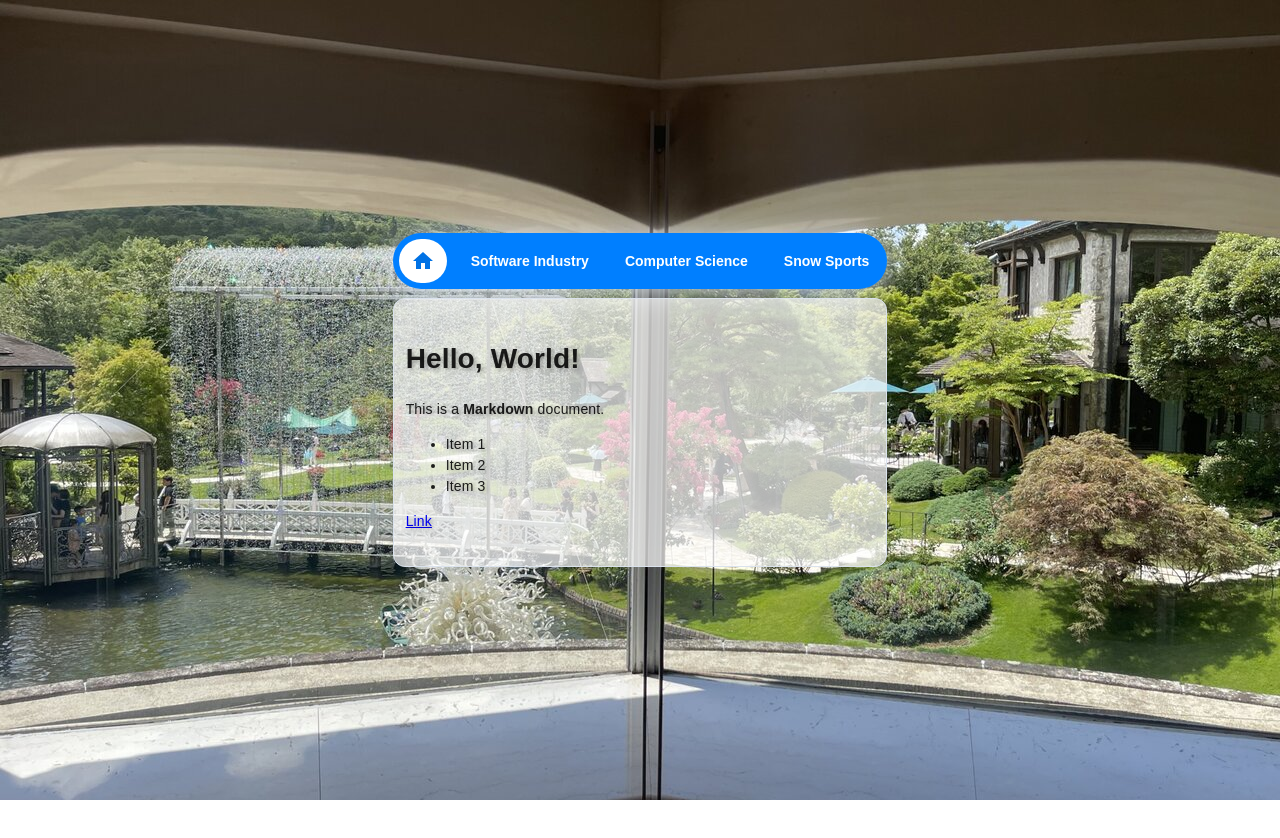
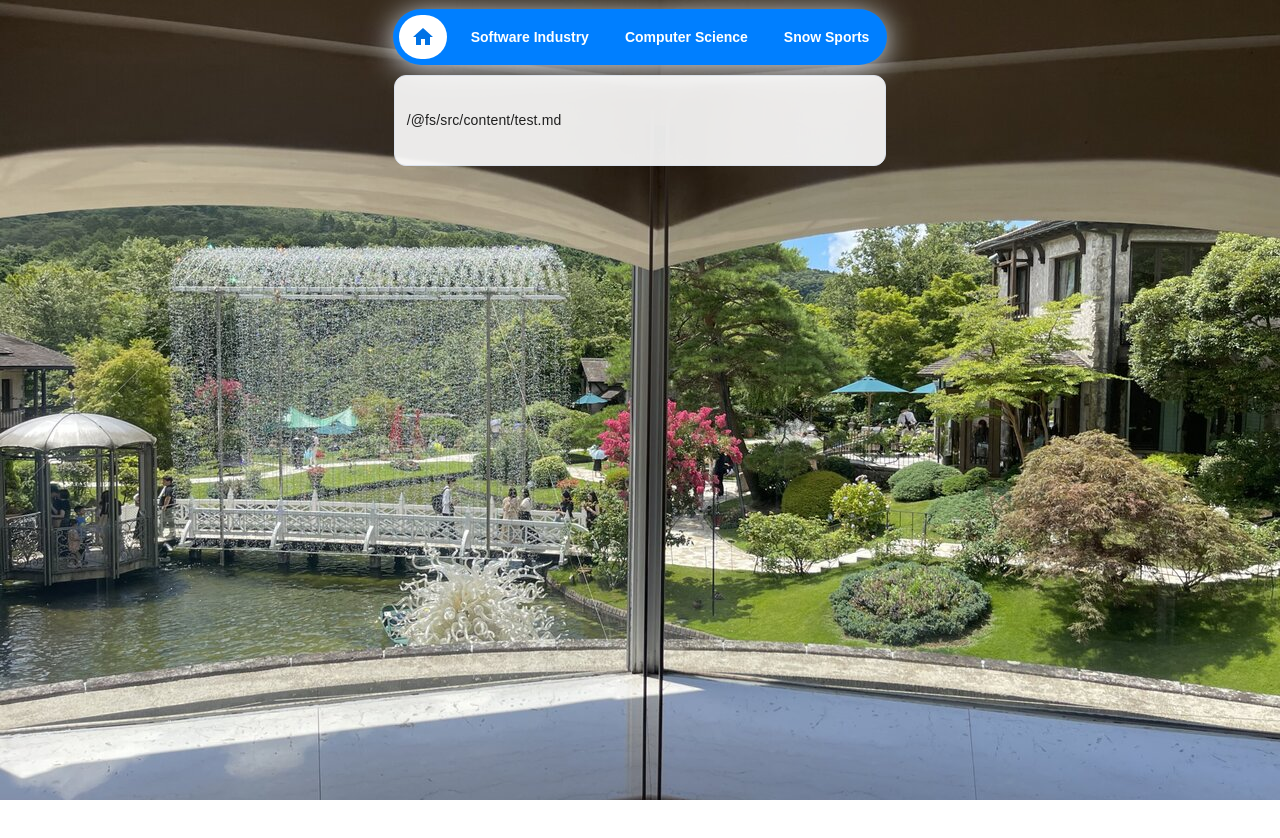
Before and after one commit to hanselong/hanselong.github.io, a React (Create React App) app: page / in a window 1280 px wide. Shown: the top 838 px of the page. Before the commit the page ends 800 px from the top, so only its background shows below. Built offline with nearby package versions, Linux system fonts and the light colour scheme.

Commit message:
adjusted layout

```diff
--- a/src/App.css
+++ b/src/App.css
@@ -4,12 +4,19 @@
   background-size: cover;
   background-position: center;
   display: flex;
-  align-items: center;
+  align-items: top;
   justify-content: center;
-  text-shadow: 2px 2px 4px rgba(0, 0, 0, 0.3);
 }
 
 .App {
   background-color: rgba(255, 255, 255, 0.5); /* alpha mask */
   text-align: center;
 }
+
+.scrollable-container {
+  width: 100%;
+  height: 100vh; /* Set the desired height */
+  overflow-y: auto;
+  padding: 10px;
+  box-sizing: border-box;
+}
--- a/src/App.tsx
+++ b/src/App.tsx
@@ -20,7 +20,6 @@ import img2 from './bg/IMG2.jpg';
 import img3 from './bg/IMG3.jpg';
 
 // Page Instances
-import Home from './pages/Home';
 import TestPage from './pages/test';
 import IG from './pages/IGTest';
 
@@ -53,7 +52,6 @@ const App: React.FC = () => {
 
   return (
     <div className="background" style={{ backgroundImage: `url(${currentImage})` }}>
-
       <Tabs defaultValue={0}>
         <TabsList>
           <Tab value={0}> {<HomeIcon />} </Tab>
@@ -61,6 +59,7 @@ const App: React.FC = () => {
           <Tab value={2}>Computer Science</Tab>
           <Tab value={3}>Snow Sports</Tab>
         </TabsList>
+        <div className="scrollable-container">
           <TabPanel value={0}>
             <ReactMarkdown remarkPlugins={[remarkGfm]}>
               {testContent}
@@ -73,7 +72,9 @@ const App: React.FC = () => {
               {snowContent}
             </ReactMarkdown>
           </TabPanel>
+        </div>
       </Tabs>
+
 
     </div>
   );
--- a/src/components/TabPanel.tsx
+++ b/src/components/TabPanel.tsx
@@ -12,7 +12,7 @@ const TabPanel = styled(BaseTabPanel)(
     background: ${theme.palette.mode === 'dark' ? colors.gray[900] : '#fff'};
     border: 1px solid ${theme.palette.mode === 'dark' ? colors.gray[700] : colors.gray[200]};
     border-radius: 12px;
-    background-color: rgba(255, 255, 255, 0.7); /* alpha mask */
+    background-color: rgba(255, 255, 255, 0.9); /* alpha mask */
     `,
   );
 
--- a/src/components/TabsList.tsx
+++ b/src/components/TabsList.tsx
@@ -7,7 +7,9 @@ const TabsList = styled(BaseTabsList)(
     ({ theme }) => `
     background-color: ${colors.blue[500]};
     border-radius: 50px;
-    margin-bottom: 9px;
+    margin-top: 9px;
+    margin-left: 9px;
+    margin-right: 9px;
     display: flex;
     align-items: center;
     justify-content: center;
```
Also changed, not shown: src/config-overrides.js (renamed from config-overrides.js). Lines whose indentation alone changed are shown as unchanged.
